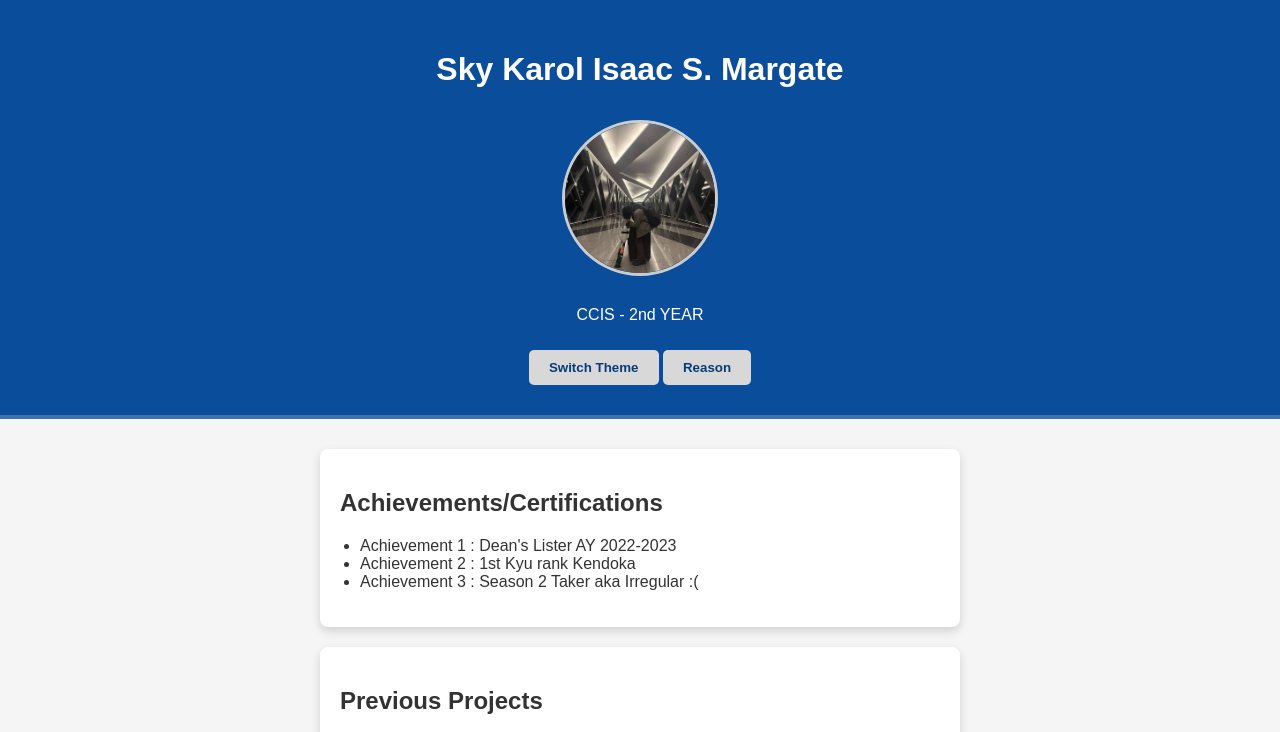
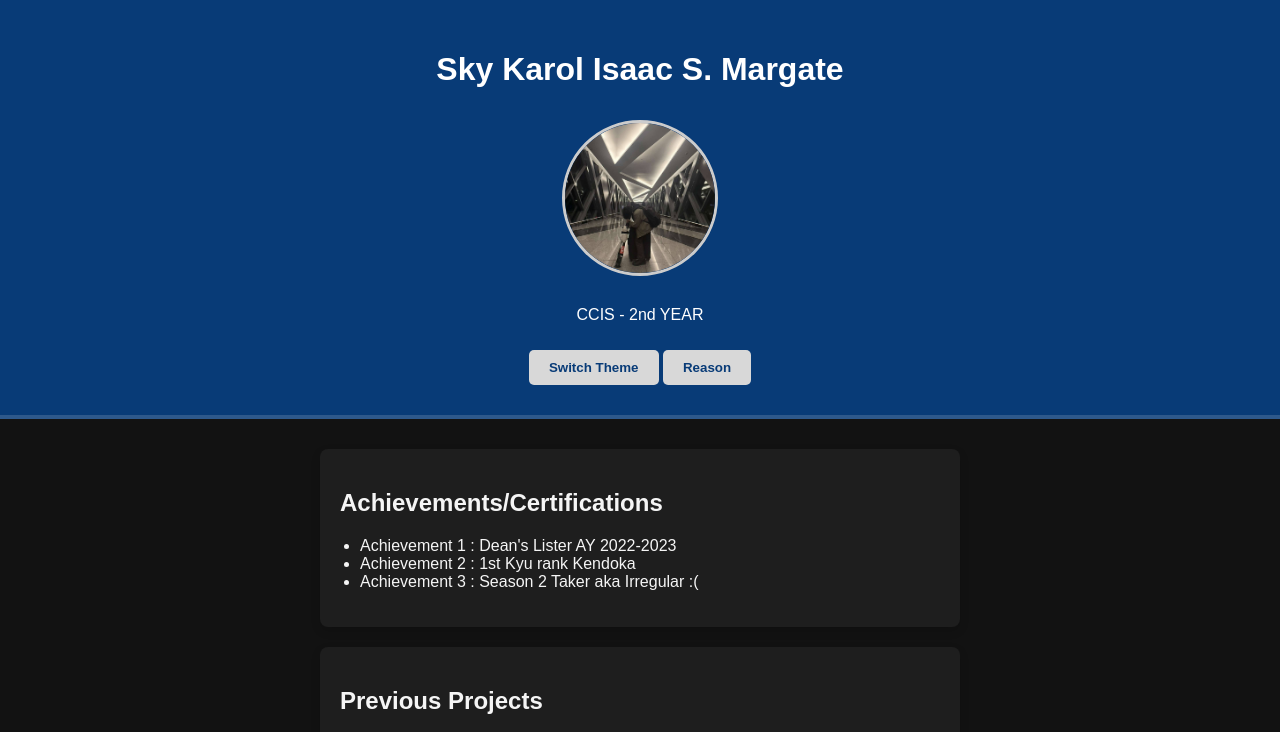
Before and after one commit to CodinSuki/portfolio, a plain HTML site: page index.html in a window 1280 px wide. Both pictures are taken after a click on the button "Switch Theme". Shown: the top 732 px of the page. Drawn offline with Linux system fonts and the light colour scheme.

Commit message:
Implement dark mode styles in style.css
Added styles for dark mode support including background and button colors.

```diff
--- a/style.css
+++ b/style.css
@@ -34,6 +34,29 @@ header button:hover {
 }
 
 /* Dark mode button in header */
+
+body.dark {
+    background-color: #121212;
+    color: #f5f5f5;
+}
+
+body.dark header {
+    background-color: #083B77;
+    border-bottom-color: rgba(255,255,255,0.15);
+}
+
+body.dark section {
+    background-color: #1e1e1e;
+}
+
+body.dark button {
+    background-color: #1a73e8;
+}
+
+body.dark button:hover {
+    background-color: #155bb5;
+}
+
 body.dark header button {
     background-color: #d8d8d8;
     color: #083B77;
@@ -42,6 +65,7 @@ body.dark header button {
 body.dark header button:hover {
     background-color: white;
 }
+
 /* fixed to format allat*/
 #profile-img {
     width: 150px;
```
